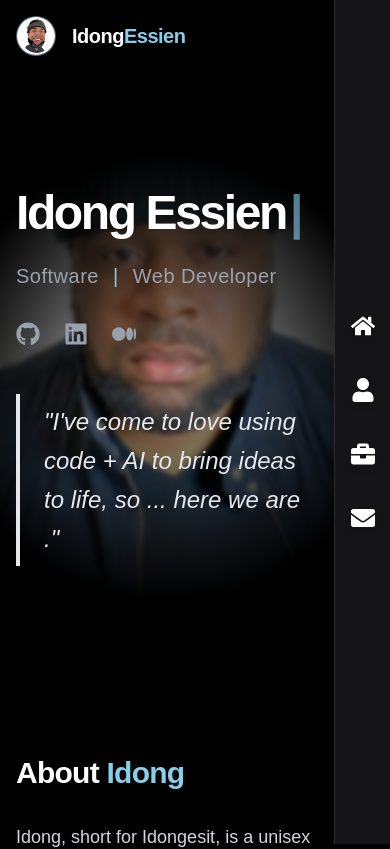
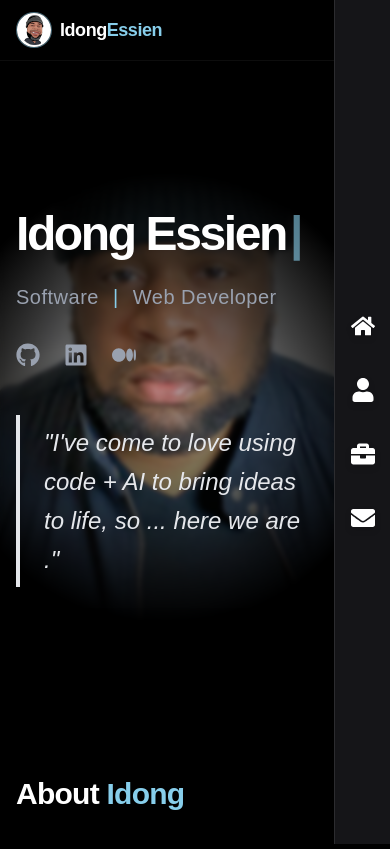
Before and after one commit to idongCodes/idong-essien, a Next.js app: page / in a window 390 px wide. Shown: the top 849 px of the page. Built offline with nearby package versions, Linux system fonts and the light colour scheme.

Commit message:
Sticky Image Logo

```diff
--- a/app/layout.tsx
+++ b/app/layout.tsx
@@ -32,7 +32,7 @@ export default function RootLayout({
       {/* FIX: Added suppressHydrationWarning to body to prevent extension-related errors */}
       <body
         className={`${geistSans.variable} ${geistMono.variable} antialiased min-h-screen flex flex-col bg-black text-white`}
-        suppressHydrationWarning
+        suppressHydrationWarning={true}
       >
 
         <Navbar />
--- a/components/Navbar.tsx
+++ b/components/Navbar.tsx
@@ -14,21 +14,23 @@ export default function Navbar() {
   return (
     <>
       {/* --------------------------------------------------------
-          PART 1: MOBILE LOGO (Independent)
-          This sits OUTSIDE the sidebar so it can position freely
-          at the Top-Left of the screen.
+          PART 1: MOBILE HEADER (Sticky Logo Strip)
+          - 'sticky top-0': Sticks to top but pushes content down
+          - 'w-full': Creates a dedicated row for the logo
+          - 'z-40': Sits below the Right Sidebar (z-50) but above content
       -------------------------------------------------------- */}
+      <header className="
+        md:hidden
+        sticky top-0 z-40 w-full
+        flex items-center px-4 py-3
+        bg-black/60 backdrop-blur-md border-b border-white/5
+      ">
         <Link
           href="/"
           onClick={scrollToTop}
-        className="
-          /* Fixed Positioning relative to SCREEN */
-          fixed top-4 left-4 z-50
-          /* Visible on Mobile, Hidden on Desktop */
-          flex md:hidden items-center gap-2
-        "
+          className="flex items-center gap-2 group"
         >
-        <div className="relative w-10 h-10 overflow-hidden rounded-full border border-sky-blue/50 bg-black">
+          <div className="relative w-9 h-9 overflow-hidden rounded-full border border-sky-blue/50 bg-black">
             <Image
               src="/favicon.jpeg"
               alt="Logo"
@@ -36,10 +38,11 @@ export default function Navbar() {
               className="object-cover"
             />
           </div>
-        <span className="font-bold text-xl tracking-tight text-white drop-shadow-md bg-black/60 rounded px-2 py-1">
+          <span className="font-bold text-lg tracking-tight text-white drop-shadow-md">
             Idong<span className="text-sky-blue">Essien</span>
           </span>
         </Link>
+      </header>
 
 
       {/* --------------------------------------------------------
@@ -49,7 +52,7 @@ export default function Navbar() {
       <nav className="
         /* --- MOBILE: RIGHT SIDEBAR --- */
         fixed top-0 right-0 h-screen w-14
-        bg-zinc-900/90 backdrop-blur-md border-l border-white/10 z-40
+        bg-zinc-900/90 backdrop-blur-md border-l border-white/10 z-50
         flex flex-col justify-center items-center py-8
 
         /* --- DESKTOP: TOP NAVBAR --- */
```
Lines whose indentation alone changed are shown as unchanged.
